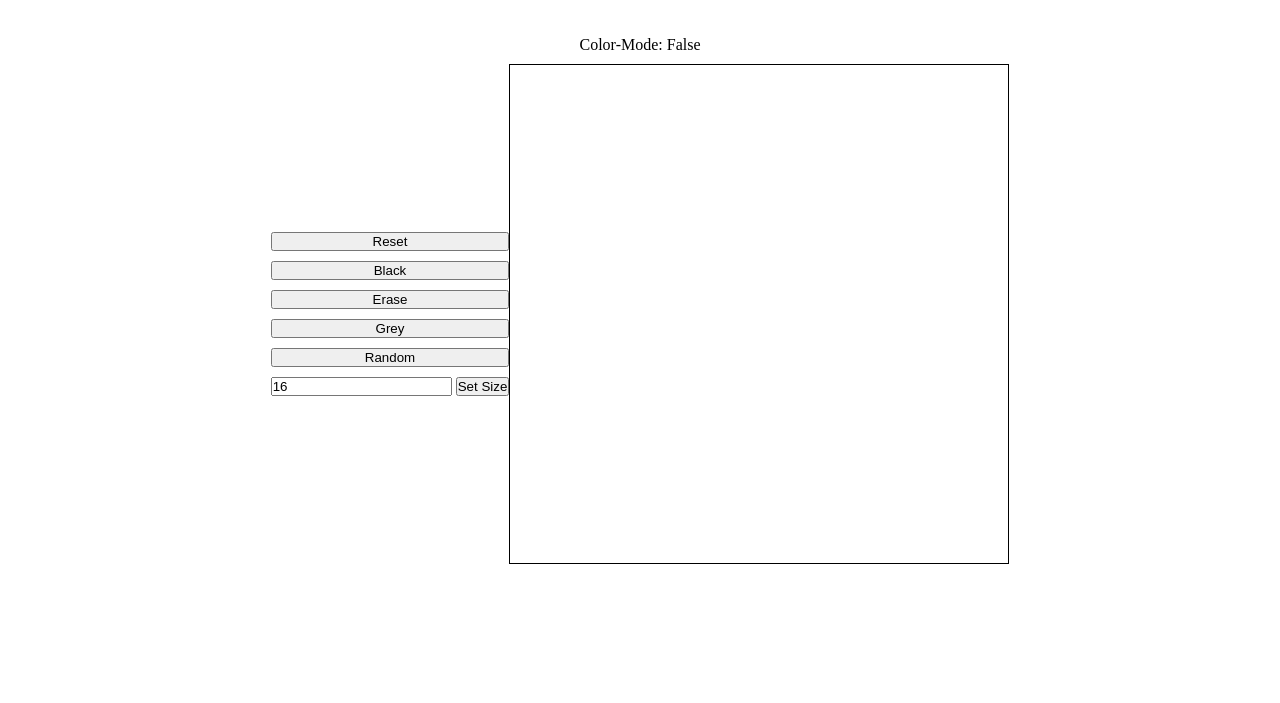
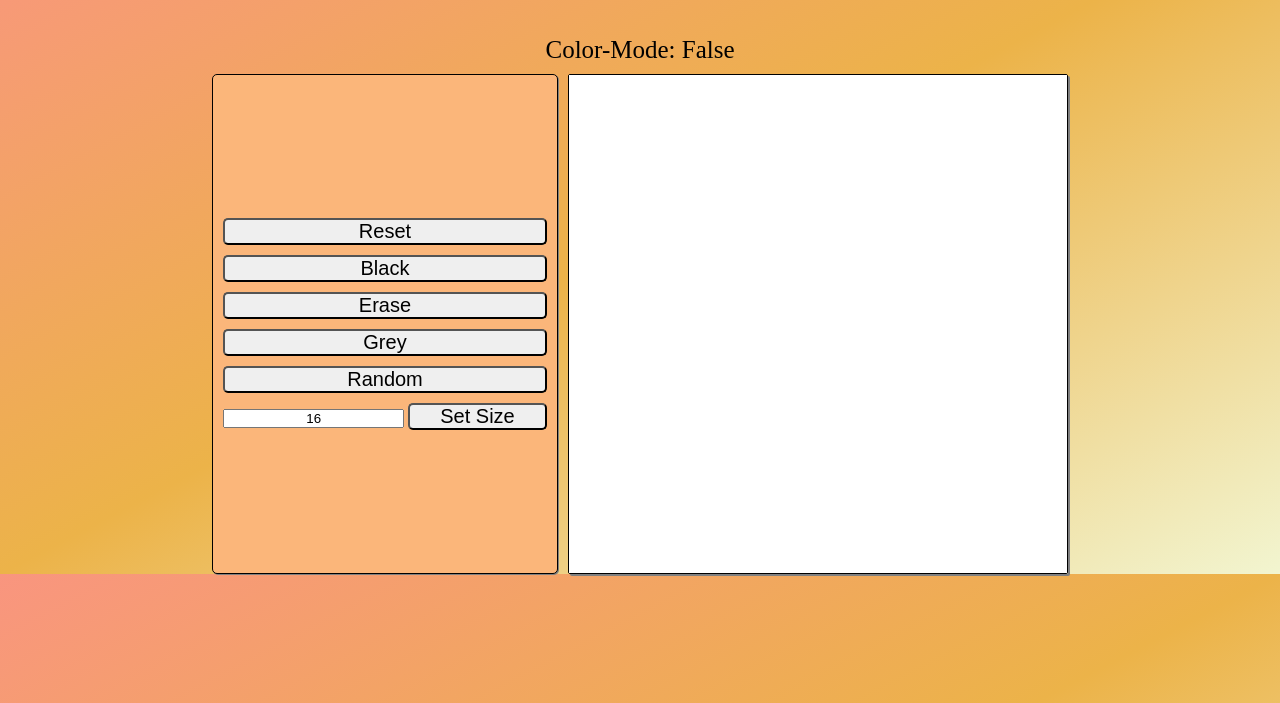
Before and after one commit to obayreaps/Etch-A-Sketch, a plain HTML site: page index.html in a window 1280 px wide. Shown: the part 97-800 px from the top of the page. Drawn offline with Linux system fonts and the light colour scheme.

Commit message:
Add beautiful color-background gradient

```diff
--- a/index.html
+++ b/index.html
@@ -19,7 +19,7 @@
             <button onclick="changeColor('random')">Random</button>
 
             <!-- Change the size of the board -->
-            <div>
+            <div class="size">
                 <input
                     type="text"
                     placeholder="Size of Board"
@@ -31,6 +31,7 @@
         </div>
 
         <div class="board"></div>
+
     </div>
 </body>
 </html>
--- a/style.css
+++ b/style.css
@@ -2,6 +2,10 @@
     margin: 0px;
     padding: 0px;
     box-sizing: border-box;
+}
+
+body {
+    background-image: linear-gradient(to bottom right, #f9957F,rgb(236, 179, 73),#F2F5D0)
 }
 
 /* Title */
@@ -15,12 +19,14 @@
 #color-mode {
     text-align: center;
     margin: 10px;
+    font-size: 25px;
 }
 
 /* Main Body */
 .main-body{
     display: flex;
     justify-content: center;
+    gap: 10px;
 }
 
 /* Menu Section */
@@ -29,6 +35,24 @@
     flex-direction: column;
     gap: 10px;
     justify-content: center;
+    height: 500px;
+    border: 1px solid black;
+    border-radius: 5px;
+    background-color: rgb(251, 182, 122);
+    box-shadow: 1px 1px grey;
+    padding: 10px;
+}
+
+.menu-buttons button{
+    font-size: 20px;
+    border-radius: 5px;
+}
+
+.size button {
+    padding: 0px 30px;
+}
+.size input {
+    text-align: center;
 }
 
 /* Board */
@@ -37,4 +61,6 @@
     width: 500px;
     height: 500px;
     display: grid;
+    border-radius: 2px;
+    box-shadow: 2px 2px grey;
 }
```
